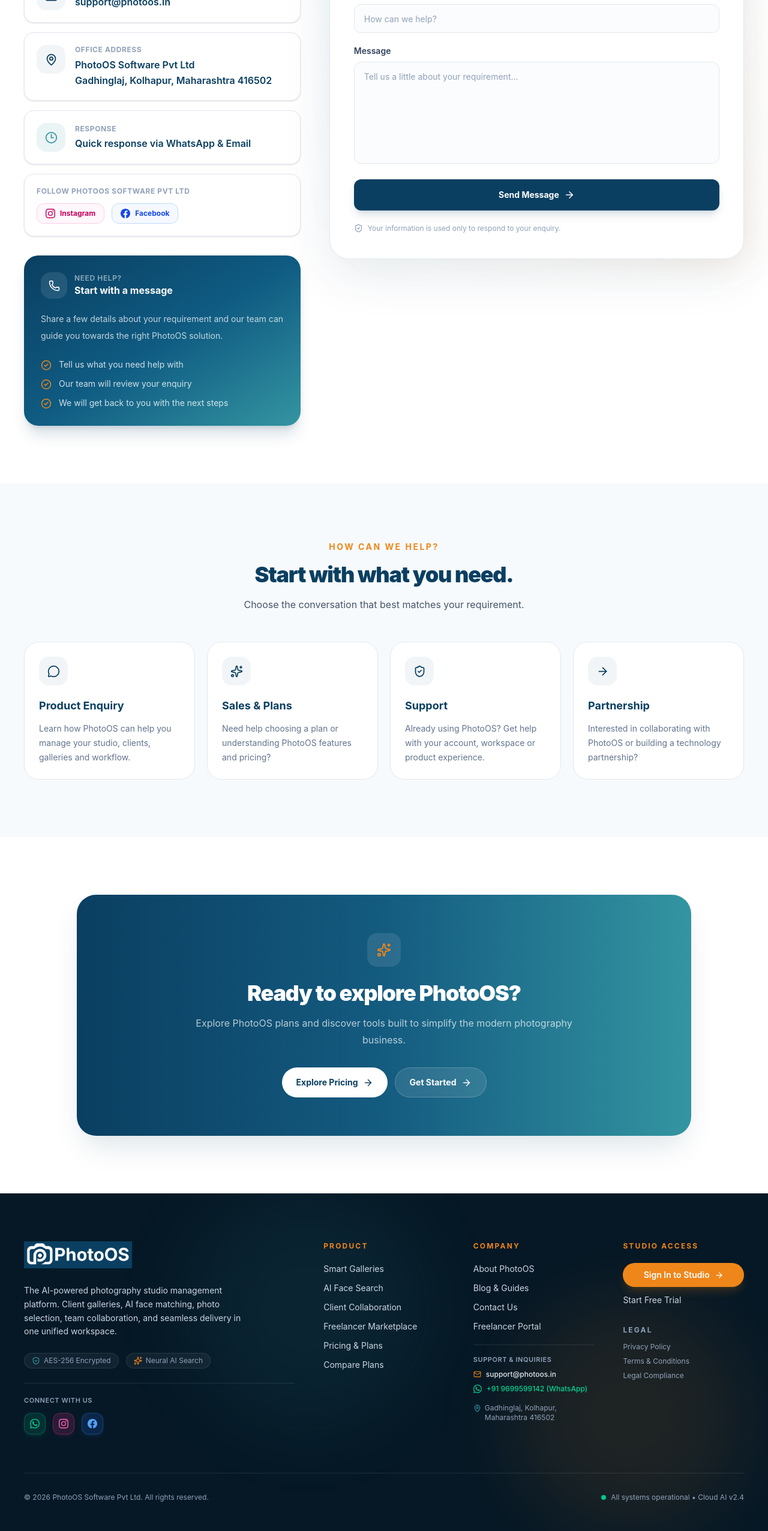
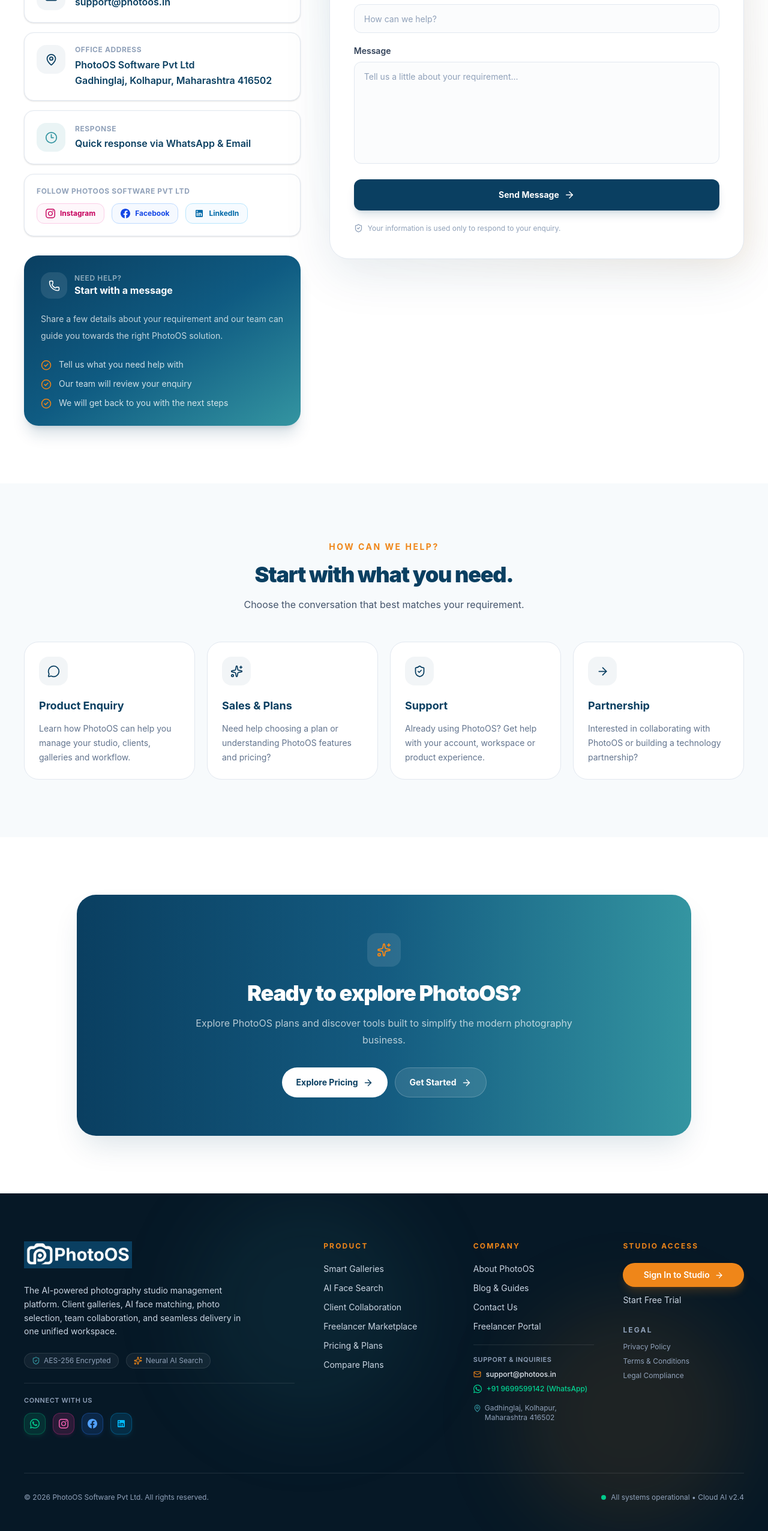
Before and after one commit to Ajit1311/photoos-website, a Next.js app: page /contact in a window 1280 px wide. Shown: the part 1097-3650 px from the top of the page at 60% size. Built offline with nearby package versions, Linux system fonts and the light colour scheme; no server answers.

Commit message:
feat(seo): add Corporation structured schema, LinkedIn sameAs, and social links

```diff
--- a/src/app/contact/page.tsx
+++ b/src/app/contact/page.tsx
@@ -252,6 +252,18 @@
                     </svg>
                     Facebook
                   </a>
+
+                  <a
+                    href="https://www.linkedin.com/company/photoos-software-pvt-ltd"
+                    target="_blank"
+                    rel="noopener noreferrer"
+                    className="inline-flex items-center gap-2 rounded-xl border border-sky-200 bg-sky-50/60 px-3.5 py-2 text-xs font-bold text-sky-700 transition hover:bg-sky-100"
+                  >
+                    <svg className="w-4 h-4 fill-current" viewBox="0 0 24 24">
+                      <path d="M19 3a2 2 0 0 1 2 2v14a2 2 0 0 1-2 2H5a2 2 0 0 1-2-2V5a2 2 0 0 1 2-2h14m-.5 15.5v-5.3a3.26 3.26 0 0 0-3.26-3.26c-.85 0-1.84.52-2.28 1.3v-1.11h-2.79v8.37h2.79v-4.93c0-.77.62-1.4 1.39-1.4a1.4 1.4 0 0 1 1.4 1.4v4.93h2.75M6.88 8.56a1.68 1.68 0 0 0 1.68-1.68c0-.93-.75-1.69-1.68-1.69a1.69 1.69 0 0 0-1.69 1.69c0 .93.76 1.68 1.69 1.68m1.39 9.94v-8.37H5.5v8.37h2.77z" />
+                    </svg>
+                    LinkedIn
+                  </a>
                 </div>
               </div>
             </div>
--- a/src/app/layout.tsx
+++ b/src/app/layout.tsx
@@ -138,6 +138,7 @@
       sameAs: [
         "https://www.instagram.com/photoos_software_pvt_ltd",
         "https://www.facebook.com/photoospvtltd",
+        "https://www.linkedin.com/company/photoos-software-pvt-ltd",
         "https://wa.me/919699599142",
       ],
       contactPoint: [
@@ -203,6 +204,27 @@
   ],
 };
 
+const corporationSchema = {
+  "@context": "https://schema.org",
+  "@type": "Corporation",
+  "name": "PhotoOS Software Pvt. Ltd",
+  "alternateName": "PhotoOS",
+  "url": "https://photoos.in/",
+  "logo": "https://photoos.in/",
+  "contactPoint": {
+    "@type": "ContactPoint",
+    "telephone": "9699599142",
+    "contactType": "customer service",
+    "areaServed": "IN",
+    "availableLanguage": ["en", "Marathi", "Hindi"],
+  },
+  "sameAs": [
+    "https://www.facebook.com/photoospvtltd",
+    "https://www.instagram.com/photoos_software_pvt_ltd",
+    "https://www.linkedin.com/company/photoos-software-pvt-ltd",
+  ],
+};
+
 export default function RootLayout({
   children,
 }: Readonly<{
@@ -231,6 +253,12 @@
         <script
           type="application/ld+json"
           dangerouslySetInnerHTML={{ __html: JSON.stringify(jsonLd) }}
+        />
+        <script
+          type="application/ld+json"
+          dangerouslySetInnerHTML={{
+            __html: JSON.stringify(corporationSchema),
+          }}
         />
       </head>
       <body>
--- a/src/components/layout/Footer.tsx
+++ b/src/components/layout/Footer.tsx
@@ -110,6 +110,18 @@
                 >
                   <svg className="w-4 h-4 fill-current" viewBox="0 0 24 24">
                     <path d="M24 12.073c0-6.627-5.373-12-12-12s-12 5.373-12 12c0 5.99 4.388 10.954 10.125 11.854v-8.385H7.078v-3.47h3.047V9.43c0-3.007 1.792-4.669 4.533-4.669 1.312 0 2.686.235 2.686.235v2.953H15.83c-1.491 0-1.956.925-1.956 1.874v2.25h3.328l-.532 3.47h-2.796v8.385C19.612 23.027 24 18.062 24 12.073z" />
+                  </svg>
+                </a>
+
+                <a
+                  href="https://www.linkedin.com/company/photoos-software-pvt-ltd"
+                  target="_blank"
+                  rel="noopener noreferrer"
+                  aria-label="PhotoOS Software Pvt Ltd on LinkedIn"
+                  className="flex h-9 w-9 items-center justify-center rounded-xl bg-sky-500/15 text-sky-400 border border-sky-500/30 transition duration-200 hover:scale-110 hover:bg-[#0A66C2] hover:text-white shadow-md shadow-sky-500/10"
+                >
+                  <svg className="w-4 h-4 fill-current" viewBox="0 0 24 24">
+                    <path d="M19 3a2 2 0 0 1 2 2v14a2 2 0 0 1-2 2H5a2 2 0 0 1-2-2V5a2 2 0 0 1 2-2h14m-.5 15.5v-5.3a3.26 3.26 0 0 0-3.26-3.26c-.85 0-1.84.52-2.28 1.3v-1.11h-2.79v8.37h2.79v-4.93c0-.77.62-1.4 1.39-1.4a1.4 1.4 0 0 1 1.4 1.4v4.93h2.75M6.88 8.56a1.68 1.68 0 0 0 1.68-1.68c0-.93-.75-1.69-1.68-1.69a1.69 1.69 0 0 0-1.69 1.69c0 .93.76 1.68 1.69 1.68m1.39 9.94v-8.37H5.5v8.37h2.77z" />
                   </svg>
                 </a>
               </div>
```
